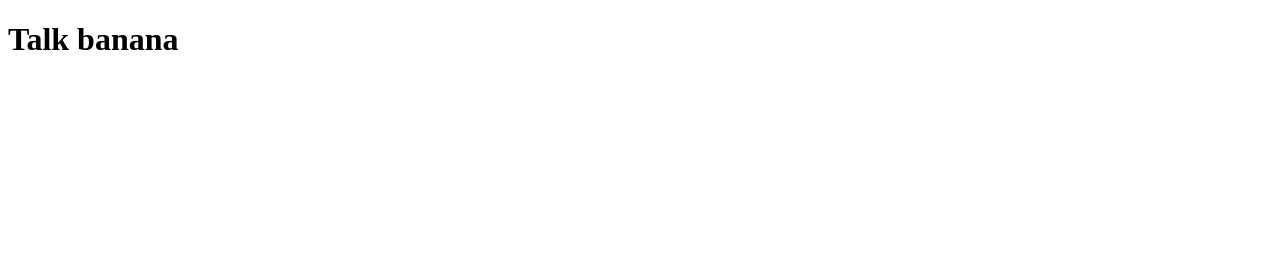
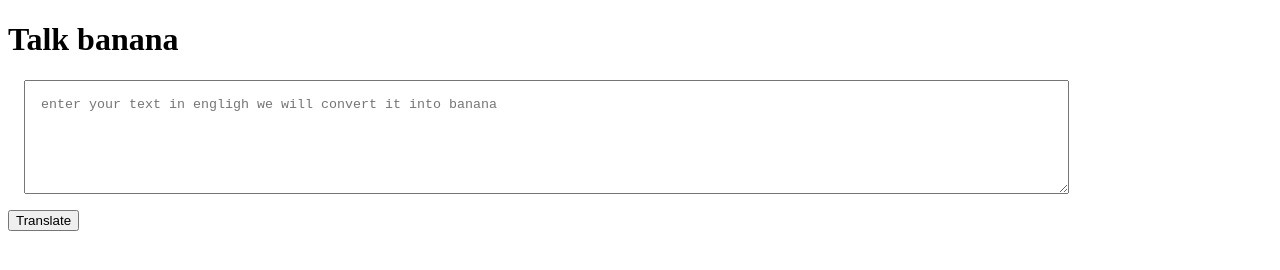
Before and after one commit to divyansh2703/banana-speak, a plain HTML site: page index.html in a window 1280 px wide. Drawn offline with Linux system fonts and the light colour scheme.

Commit message:
tet area input

```diff
--- a/app.js
+++ b/app.js
@@ -1,2 +1,13 @@
 // var username = prompt("give me your name?")
 // alert("this script is working" + username )
+var btnTranslate = document.querySelector("#btn-translate");
+var txtInput = document.querySelector("#txt-input");
+console.log(txtInput)
+
+function clickHandler(){
+    console.log("clicked!");
+    console.log("input",txtInput.value);
+
+};
+btnTranslate.addEventListener("click", clickHandler)
+// console.log(btnTranslate)
--- a/index.html
+++ b/index.html
@@ -5,12 +5,24 @@
     <meta http-equiv="X-UA-Compatible" content="IE=edge">
     <meta name="viewport" content="width=device-width, initial-scale=1.0">
     <title>Bananaaaa Speak</title>
+    <style>
+        textarea {
+            width: 80%;
+            height: 10vh;
+            display: block;
+            margin: 1rem;
+            padding: 1rem;
+        }
+    </style>
     <!-- <script>
         console.log("hello script is working")
     </script> -->
 </head>
 <body>
     <h1> Talk banana</h1>
+    <textarea id="txt-input"
+    placeholder="enter your text in engligh we will convert it into banana"></textarea>
+    <button id="btn-translate">Translate</button>
 
     <script src="app.js" type="text/javascript"></script>
 </body>
```
